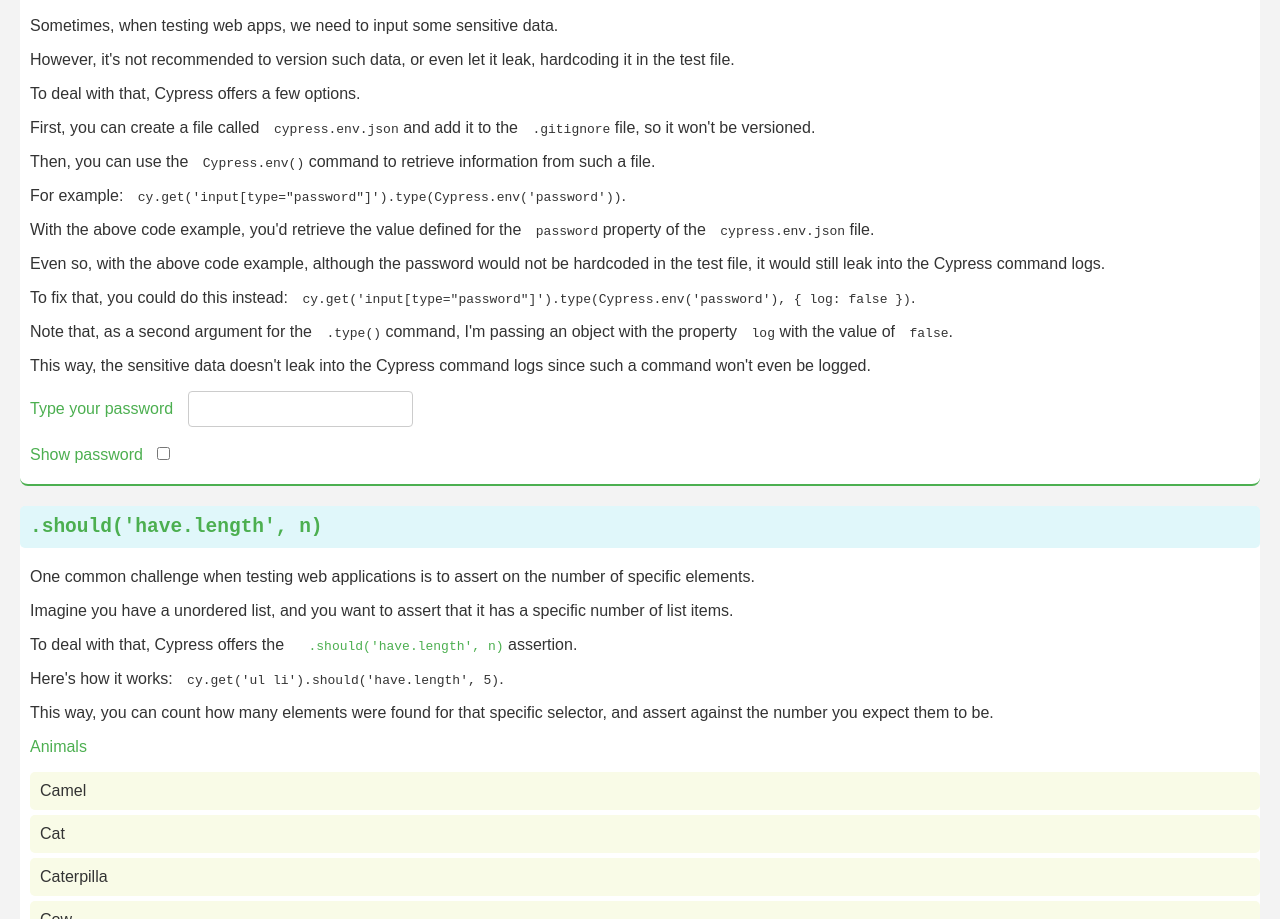
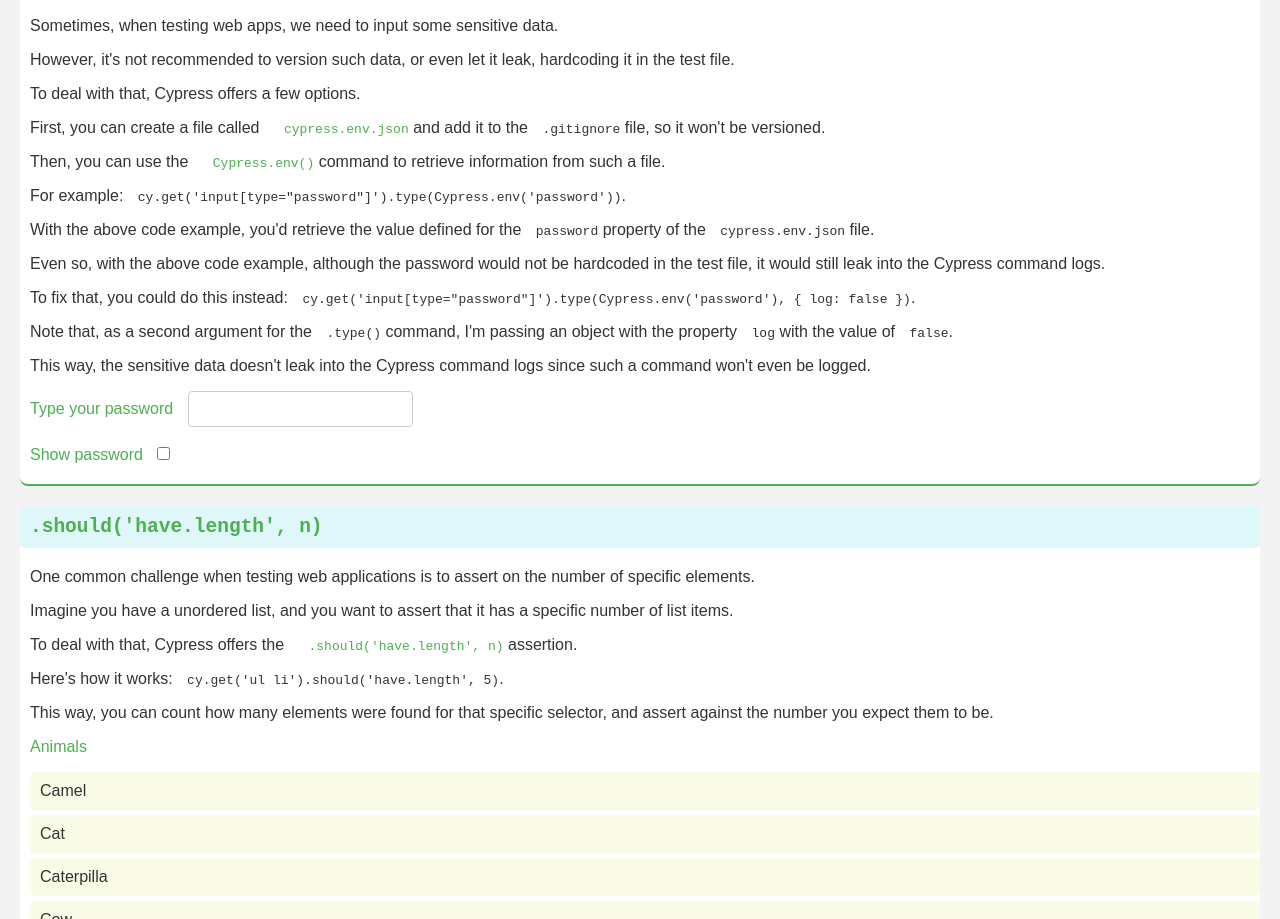
Before and after one commit to wlsf82/cypress-playground, a website: page src/index.html in a window 1280 px wide. Shown: the part 4860-5779 px from the top of the page. Drawn offline with Linux system fonts and the light colour scheme.

Commit message:
Add missing links on `Cypress.env()` section

```diff
--- a/src/index.html
+++ b/src/index.html
@@ -205,8 +205,8 @@
       <p>Sometimes, when testing web apps, we need to input some sensitive data.</p>
       <p>However, it's not recommended to version such data, or even let it leak, hardcoding it in the test file.</p>
       <p>To deal with that, Cypress offers a few options.</p>
-      <p>First, you can create a file called <code>cypress.env.json</code> and add it to the <code>.gitignore</code> file, so it won't be versioned.</p>
-      <p>Then, you can use the <code>Cypress.env()</code> command to retrieve information from such a file.</p>
+      <p>First, you can create a file called <a href="https://docs.cypress.io/guides/guides/environment-variables#Option-2-cypressenvjson" target="_blank"><code>cypress.env.json</code></a> and add it to the <code>.gitignore</code> file, so it won't be versioned.</p>
+      <p>Then, you can use the <a href="https://docs.cypress.io/api/cypress-api/env" target="_blank"><code>Cypress.env()</code></a> command to retrieve information from such a file.</p>
       <p>For example: <code>cy.get('input[type="password"]').type(Cypress.env('password'))</code>.</p>
       <p>With the above code example, you'd retrieve the value defined for the <code>password</code> property of the <code>cypress.env.json</code> file.</p>
       <p>Even so, with the above code example, although the password would not be hardcoded in the test file, it would still leak into the Cypress command logs.</p>
```
